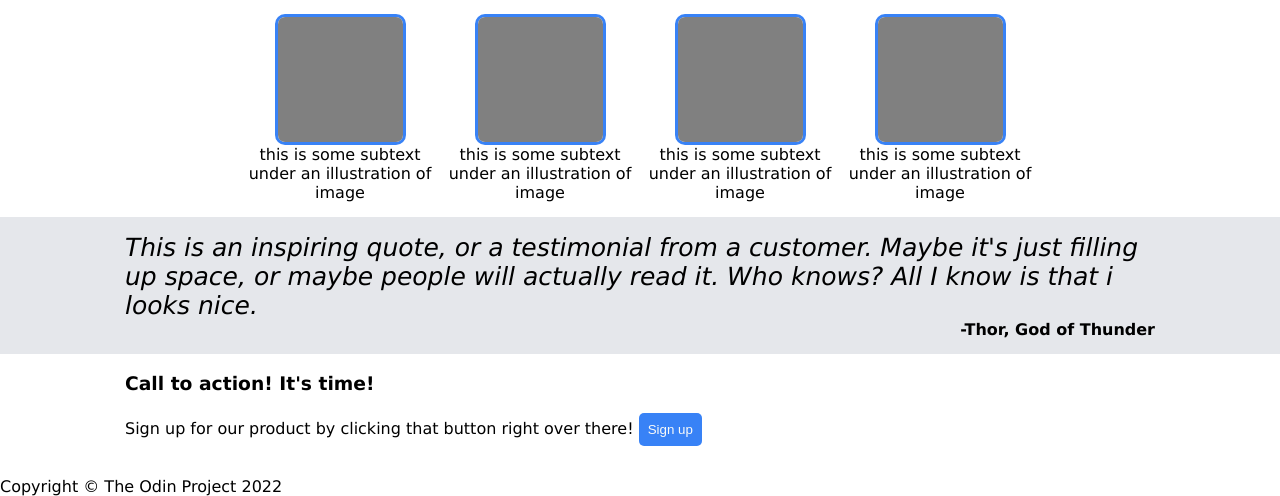
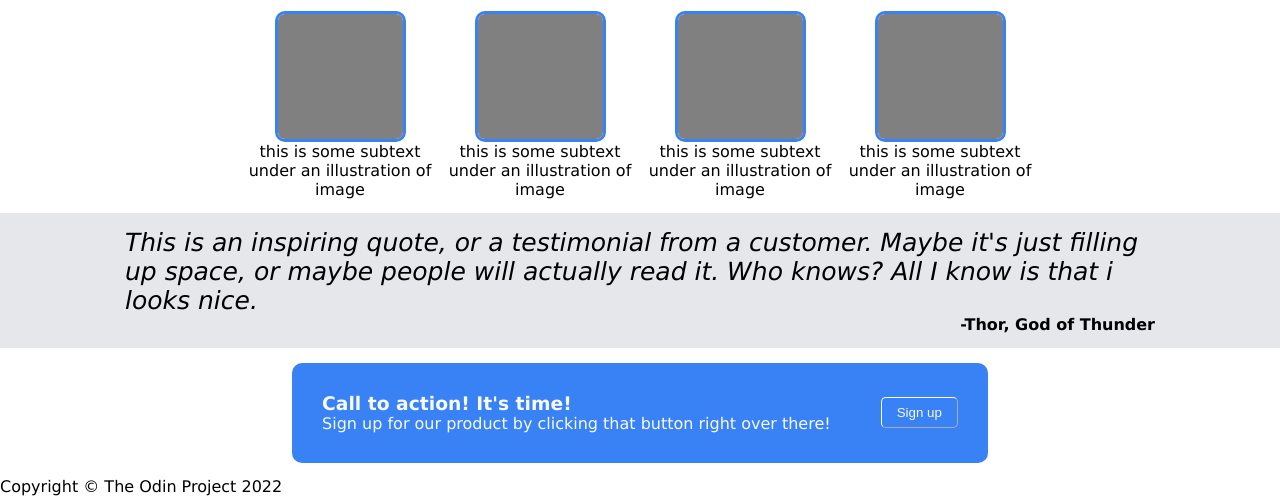
Before and after one commit to K20055612/foundations-landing-page, a plain HTML site: page index.html in a window 1280 px wide. Shown: the part 304-800 px from the top of the page. Drawn offline with Linux system fonts and the light colour scheme.

Commit message:
Style tile-4

```diff
--- a/index.html
+++ b/index.html
@@ -50,13 +50,17 @@
             <span class="quote"> This is an inspiring quote, or a testimonial from a customer. Maybe it's just filling up space, or maybe people will actually read it. Who knows? All I know is that i looks nice.</span>
             <div class="author">-Thor, God of Thunder</div>
         </div>
-        <div class="section padded-sides">
+        <div class="tile-4 section padded-sides">
+            <div class="card">
                 <div>
                     <h3>
                         Call to action! It's time!
                     </h3>
                     <span>Sign up for our product by clicking that button right over there!</span>
+                </div>
+                <div>
                     <button class="sign-up-button">Sign up</button>
+                </div>
             </div>
         </div>
     </div>
--- a/style.css
+++ b/style.css
@@ -14,6 +14,11 @@ h1 {
 }
 
 h2 {
+    padding: 0;
+    margin: 0;
+}
+
+h3 {
     padding: 0;
     margin: 0;
 }
@@ -99,7 +104,7 @@ a {
     background-color: #3882F6;
     color: #F9FAF8;
     border-color: transparent;
-    padding: 7px;
+    padding: 7px 15px 7px 15px;
     border-radius: 5px;
 }
 
@@ -145,6 +150,7 @@ a {
     display: flex;
     flex-direction: column;
     justify-content: center;
+    align-items: center;
 }
 
 .quote {
@@ -156,3 +162,26 @@ a {
     font-weight: 900;
     align-self: flex-end;
 }
+
+.tile-4 {
+    display: flex;
+    flex-direction: column;
+    justify-content: center;
+    align-items: center;
+}
+
+.card {
+    color: #F9FAF8;
+    background-color: #3882F6;
+    padding: 30px;
+    border-radius: 10px;
+    display: flex;
+    justify-content: space-between;
+    align-items: center;
+    gap: 50px;
+}
+
+.card .sign-up-button {
+    border-color: #ffff;
+    border-width: 1px;
+}
```
Lines whose indentation alone changed are shown as unchanged.
